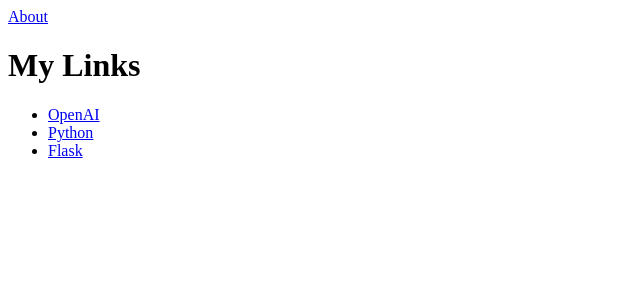
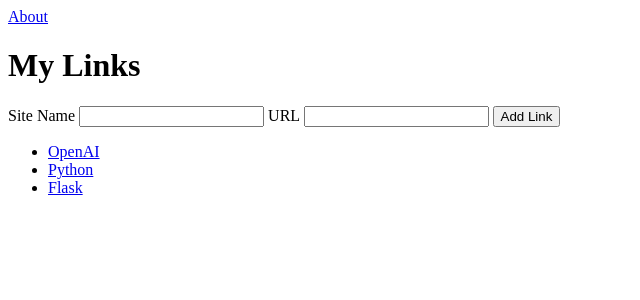
Before and after one commit to noobrs/my-link-bio, a Flask app: page / in a window 1280 px wide. Shown: the top 300 px of the page, without its empty margins (0-640 px from the left). Run offline with Flask 3, Linux system fonts and the light colour scheme.

Commit message:
Add link submission form

```diff
--- a/app.py
+++ b/app.py
@@ -1,16 +1,28 @@
-from flask import Flask, render_template
+from flask import Flask, redirect, render_template, request, url_for
 
 app = Flask(__name__)
+
+links = [
+    {"site_name": "OpenAI", "url": "https://openai.com"},
+    {"site_name": "Python", "url": "https://www.python.org"},
+    {"site_name": "Flask", "url": "https://flask.palletsprojects.com"},
+]
 
 
 @app.route("/")
 def index():
-    links = [
-        {"site_name": "OpenAI", "url": "https://openai.com"},
-        {"site_name": "Python", "url": "https://www.python.org"},
-        {"site_name": "Flask", "url": "https://flask.palletsprojects.com"},
-    ]
     return render_template("index.html", links=links)
+
+
+@app.route("/add", methods=["POST"])
+def add_link():
+    site_name = request.form.get("site_name", "").strip()
+    url = request.form.get("url", "").strip()
+
+    if site_name and url:
+        links.append({"site_name": site_name, "url": url})
+
+    return redirect(url_for("index"))
 
 
 @app.route("/about")
--- a/templates/index.html
+++ b/templates/index.html
@@ -9,6 +9,15 @@
       <a href="/about">About</a>
     </nav>
     <h1>My Links</h1>
+    <form action="/add" method="post">
+      <label for="site_name">Site Name</label>
+      <input type="text" id="site_name" name="site_name" required>
+
+      <label for="url">URL</label>
+      <input type="url" id="url" name="url" required>
+
+      <button type="submit">Add Link</button>
+    </form>
     <ul>
       {% for link in links %}
       <li><a href="{{ link.url }}">{{ link.site_name }}</a></li>
```
